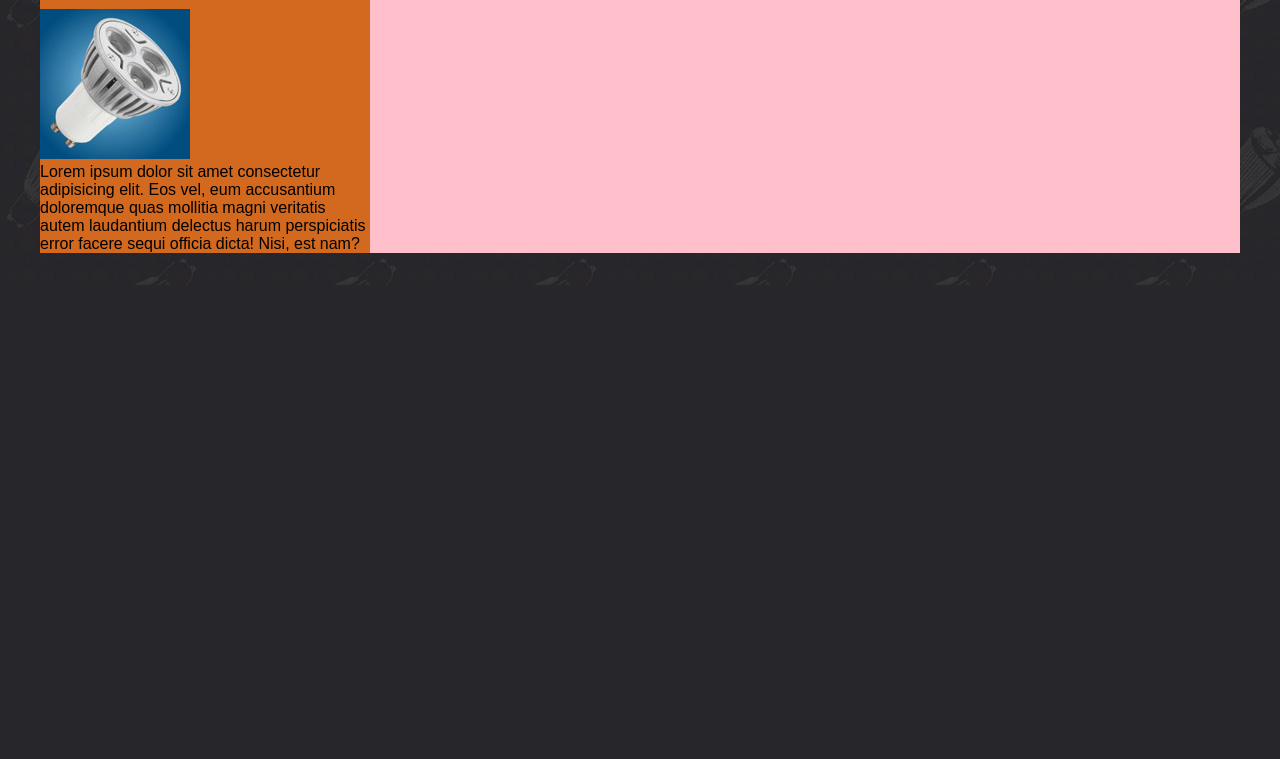
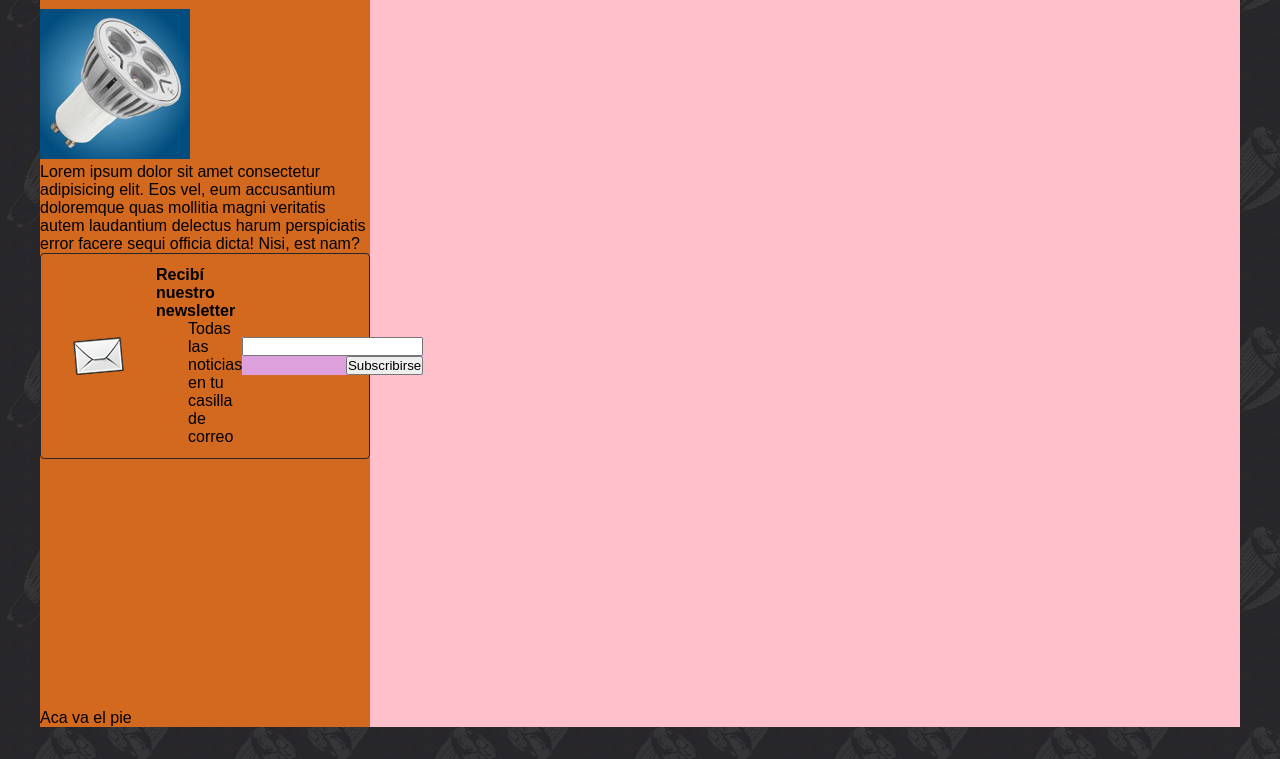
Before and after one commit to Mili2795/3alas-2023, a plain HTML site: page index.html in a window 1280 px wide. Shown: the part 1360-2119 px from the top of the page. Before the commit the page ends 1645 px from the top, so only its background shows below. Drawn offline with Linux system fonts and the light colour scheme.

Commit message:
newsletter

```diff
--- a/estilos.css
+++ b/estilos.css
@@ -11,11 +11,18 @@
 
 /*-----------RESET-------*/
  /*selector universal, selecciona todos los elementos del HTML y les aplica lo que escribimos
-
+Ej: es como si fuera h1, h2, h3, div, p, input.
 */
 
 /*
 Siempre va arriba de todo (despues de root, antes de body)
+PORQUE NO PUEDE IR DENTRO DEL BODY: por la HERENCIA.
+
+HAY PROPIEDADES QUE SON HEREDABLES Y OTRAS QUE NO.
+LAS HEREDABLES SON AQUELLAS NECESARIAS Y UTILES.
+
+AQUELLAS NO HEREDABLES PUEDEN UTILIZARSE CON EL SELECTOR UNIVERSAL QUE ES EL " * "
+POR LO TANTO ABARCA TODAS LAS ETIQUETAS Y SELECCIONA UNA POR UNA.
 */
 
 * {
@@ -80,6 +87,9 @@ BOTONERA
 
 }
 
+.nav-item {
+    background-color: beige;
+}
 
 .nav-form {
     flex-grow: 1;
@@ -155,3 +165,48 @@ BOTONERA
     padding-top: 8px;
     font-size: 14px;
 }
+
+
+
+/*
+------------------NEWSLETTER-------
+*/
+
+.newsletter {
+    background-color: linear-gradient var(--blanco), var(--gris-claro);
+    margin-bottom: 250px;
+    max-width: 1000px;
+    margin-right: auto;
+    margin-left: auto;
+    border: 1px solid var(--gris-oscuro);
+
+    /*Redondeamos las esquinas */
+    border-radius: 4px;
+    padding: 12px 32px;
+
+    display: flex;
+    /*centramos en vertical */
+    align-items: center;
+}
+
+
+.newsletter-form {
+    background-color: plum;
+    flex-grow: 1;
+    text-align: right;
+}
+.newsletter-texto {
+    margin-left: 32px;
+}
+
+.newsletter-parrafo2 {
+    margin-left: 32px;
+}
+
+.newsletter-form input [type="submit"] {
+    background-color: none;
+    border: 0;
+    font-weight: bold;
+    /*Devolvemos la manito */
+    cursor: pointer;
+}
--- a/index.html
+++ b/index.html
@@ -50,7 +50,7 @@
                     </a>
                 </li>
 
-                <li class="nav-item">
+                <li class="nav-item nav-form">
                     <a href="#" class="nav-link">
                         Contacto
                     </a>
@@ -110,7 +110,7 @@
             <div class="productor-contenedor">
                 <img src="images/lamparas/lampara1.jpg">
                 <p>Lorem ipsum dolor sit amet consectetur adipisicing elit. Eos vel, eum accusantium doloremque quas mollitia magni veritatis autem laudantium delectus harum perspiciatis error facere sequi officia dicta! Nisi, est nam?</p>
-            </div>
+            </div> <!-- --->
 
         </div>
 
@@ -118,8 +118,29 @@
 
 
 
+
+    <div class="newsletter">
+        <img src="images/sobre.png" alt="">
+        <div class="newsletter-texto">
+            <p>
+                <strong>Recibí nuestro newsletter</strong>
+            </p>
+            <p class="newsletter-texto">Todas las noticias en tu casilla de correo</p>
+        </div>
+        <form action="" class="newsletter-form">
+             <!--aria-label describe el campo-->
+            <input type="email" aria-label="Email">
+            <input type="submit" value="Subscribirse">
+        </form>
+    </div><!-- Cierra .newsletter -->
+
+
+    <footer class="footer">
+        Aca va el pie
+    </footer>
+
+
     </div><!--Aca cierra contenido -->
-
 
 </body>
 </html>
```
